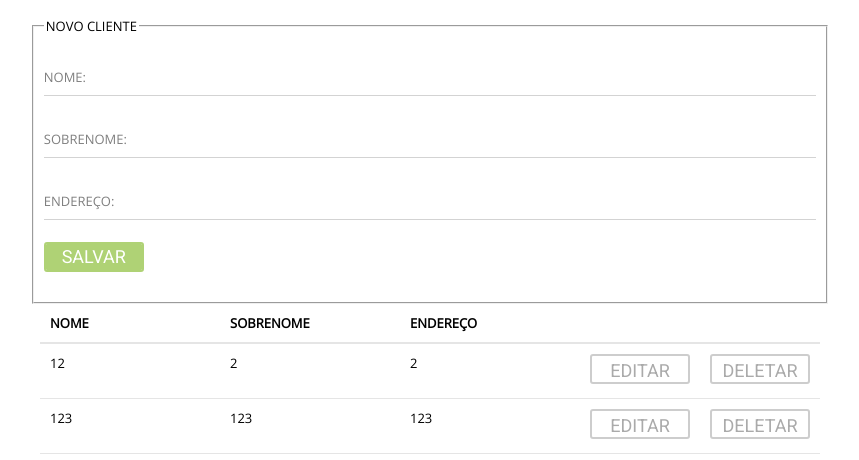
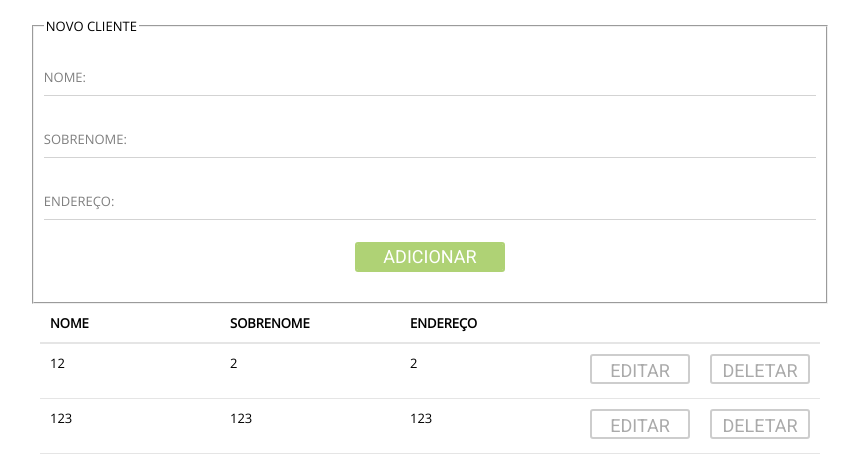
Before and after one commit to edunicastro/testCK, a PHP site: page / in a window 1280 px wide. Shown: the part 56-516 px from the top of the page, without its empty margins (210-1069 px from the left). Run offline with PHP 8.4, Linux system fonts and the light colour scheme; data comes from the database, SQL or seed files in the repository.

Commit message:
just sepparate the stuff now mvc

```diff
--- a/main.js
+++ b/main.js
@@ -227,6 +227,10 @@ $(document).on("submit", "#insertAddressForm", function(e) {
       .find("input:text")
       .val("");
     appendToAddressTable(result);
+
+    $(".form-holder__label").each(function() {
+      $(this).removeClass("notempty");
+    });
   });
 });
 
--- a/public/styles/buttons.css
+++ b/public/styles/buttons.css
@@ -7,7 +7,7 @@ button:hover {
   text-align: center;
   display: inline-block;
   height: 30px;
-  width: 100px;
+  width: 150px;
   line-height: 30px;
   border-radius: 3px;
   border: 2px solid #afd275 !important;
@@ -22,6 +22,10 @@ button:hover {
 #saveButton:focus {
   outline: none;
   text-transform: uppercase;
+}
+
+#saveButton:active {
+  transform: translateY(4px);
 }
 
 #delButton {
--- a/public/styles/formPlaceholders.css
+++ b/public/styles/formPlaceholders.css
@@ -1,6 +1,10 @@
 .form-holder {
   position: relative;
   margin: 16px 0 22px;
+}
+
+.form-holder:last-child {
+  text-align: center;
 }
 
 .form-holder__input {
--- a/views/formulario.php
+++ b/views/formulario.php
@@ -14,7 +14,7 @@
     <label class="form-holder__label" for="endereco">Endereço:</label>
   </div>
   <div class="form-holder">
-    <button id="saveButton" type="submit">Salvar</button>
+    <button id="saveButton" type="submit">Adicionar</button>
   </div>
   </fieldset>
 </form>
```
